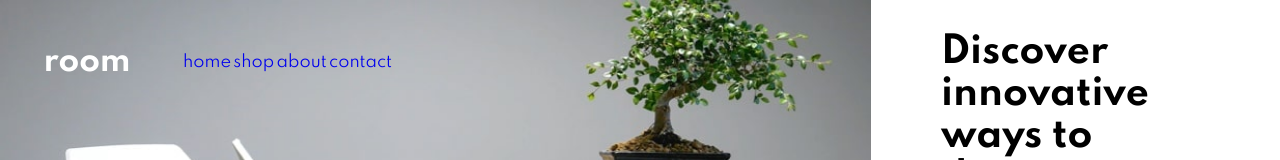
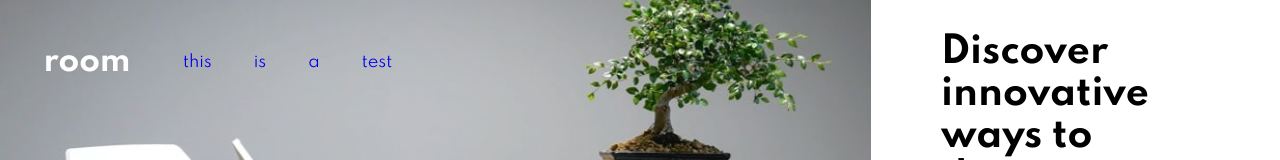
Before and after one commit to brandonrainey/room-homepage, a Next.js app: page / in a window 1280 px wide. Shown: the top 160 px of the page. Built offline with nearby package versions, Linux system fonts and the light colour scheme.

Commit message:
testing changes to new computer

```diff
--- a/components/DesktopMenu.js
+++ b/components/DesktopMenu.js
@@ -39,25 +39,25 @@ export default function DesktopMenu() {
     <nav className="desktopMenu">
       <div className="navWrapper">
         <a className="desktopMenuItem" onClick={handleHomeClick} href='https://the-room-homepage.netlify.app/'>
-          home
+          this
         </a>
         <div className={`${navItem === 0 ? "homeSelected" : ""}`}></div>
       </div>
       <div className="navWrapper">
         <a className="desktopMenuItem" onClick={handleShopClick} href='https://the-room-homepage.netlify.app/'>
-          shop
+          is
         </a>
         <div className={`${navItem === 1 ? "shopSelected" : ""}`}></div>
       </div>
       <div className="navWrapper">
         <a className="desktopMenuItem" onClick={handleAboutClick} href='https://the-room-homepage.netlify.app/'>
-          about
+          a
         </a>
         <div className={`${navItem === 2 ? "aboutSelected" : ""}`}></div>
       </div>
       <div className="navWrapper">
         <a className="desktopMenuItem" onClick={handleContactClick} href='https://the-room-homepage.netlify.app/'>
-          contact
+          test
         </a>
         <div className={`${navItem === 3 ? "contactSelected" : ""}`}></div>
       </div>
```
